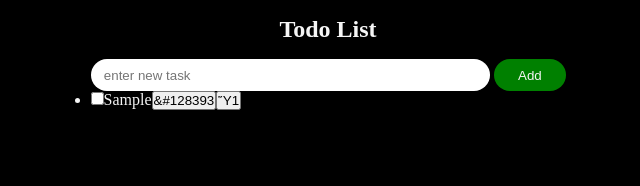
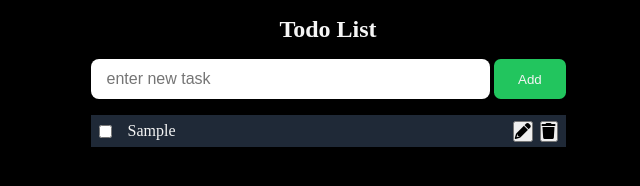
Before and after one commit to Davidmegan/todo, a plain HTML site: page index.html in a window 1280 px wide. Both pictures are taken after typing "Sample" into the empty fields and a click on the button "Add". Shown: the whole page, without its empty margins (312-952 px from the left). Drawn offline with Linux system fonts and the light colour scheme.

Commit message:
added local storage

```diff
--- a/index.html
+++ b/index.html
@@ -5,6 +5,7 @@
     <meta name="viewport" content="width=device-width, initial-scale=1.0">
     <title>Todo</title>
     <link rel="stylesheet" href="styles.css">
+    <link rel="stylesheet" href="https://cdnjs.cloudflare.com/ajax/libs/font-awesome/6.0.0-beta3/css/all.min.css">
 </head>
 <body>
     <section class="container">
--- a/scripts.js
+++ b/scripts.js
@@ -1,35 +1,51 @@
-document.getElementById('add-todo').addEventListener('click', function() {
+function loadTodos() {
+    const todos = JSON.parse(localStorage.getItem('todos')) || [];
+    todos.forEach(todo => {
+        addTodosToDOM(todo.task, todo.isCompleted)
+    });
+}
 
-    const newTask = document.getElementById('todo-input').value.trim();
-    if (newTask=='') {
-        alert("Enter a task");
-        return;
-    }
+function saveTodos() {
+    const todos = []
+    document.querySelectorAll('#todo-list li').forEach(todo => {
+        todos.push({
+            task: todo.querySelector('span').textContent,
+            isCompleted: todo.querySelector('input[type="checkBox"]').checked
+        })
+    })
+    localStorage.setItem('todos',JSON.stringify(todos));
+}
 
+function addTodosToDOM(newTask,isCompleted=false) {
     const newTodo = document.createElement('li');
     const task = document.createElement('span');
     task.textContent = newTask;
 
     const checkBox = document.createElement('input');
     checkBox.type = 'checkbox';
+    checkBox.checked = isCompleted;
+    task.style.textDecoration = checkBox.checked ? 'line-through' : 'none';
     checkBox.addEventListener('click',function() {
         task.style.textDecoration = checkBox.checked ? 'line-through' : 'none';
+        saveTodos();
     })
 
     const updateBtn = document.createElement('button')
-    updateBtn.textContent = '&#128393';
+    updateBtn.innerHTML = '<i class="fa-solid fa-pencil"></i>';
     updateBtn.addEventListener('click',function() {
         const currentTask = task.textContent;
         const updatedTask = prompt('Update task',currentTask);
         if(updatedTask!='') {
             task.textContent = updatedTask;
         }
+        saveTodos();
     })
 
     const deleteBtn = document.createElement('button')
-    deleteBtn.textContent = '\u1F5D1';
+    deleteBtn.innerHTML = '<i class="fa-solid fa-trash"></i>';
     deleteBtn.addEventListener('click',function() {
         newTodo.remove();
+        saveTodos();
     })
 
     newTodo.appendChild(checkBox)
@@ -38,6 +54,18 @@ document.getElementById('add-todo').addEventListener('click', function() {
     newTodo.appendChild(deleteBtn)
 
     document.getElementById('todo-list').appendChild(newTodo)
+}
 
-    document.getElementById('todo-input').value=''
+document.getElementById('add-todo').addEventListener('click', function() {
+
+    const newTask = document.getElementById('todo-input').value.trim();
+    if (newTask=='') {
+        alert("Enter a task");
+        return;
+    }
+    addTodosToDOM(newTask);
+    saveTodos();
+    document.getElementById('todo-input').value='';
 })
+
+document.addEventListener('DOMContentLoaded',loadTodos)
--- a/styles.css
+++ b/styles.css
@@ -1,3 +1,10 @@
+:root {
+    --clr-green500 : #22c55e;
+    --clr-slate200 : #e2e8f0;
+    --clr-red500 : #ef4444;
+    --clr-grey800 : #1f2937;
+}
+
 * {
     margin: 0;
     padding: 0;
@@ -68,32 +75,68 @@ h1 {
     /* display: flex; */
     padding: 0 1em;
     flex: 1;
-    height: 2rem;
-    border-radius: 1rem;
+    height: 2.5rem;
+    font-size: 1rem;
+    border-radius: 0.5em;
     border: none;
 }
 
 #add-todo {
     width: 15%;
-    border-radius: 1rem;
+    border-radius: 0.5em;
     border: none;
-    height: 2rem;
-    background-color: green;
-    padding: 0 1em;
+    height: 2.5rem;
+    background-color: var(--clr-green500);
+    /* padding: 0 1em; */
     color: whitesmoke;
 }
 
 #add-todo:hover {
-    filter: opacity(0.9);
+    filter: brightness(1.25);
     cursor: pointer;
 }
 
 #todo-list {
     display: flex;
-    justify-content: space-between;
+    flex-direction: column;
+    /* justify-content: space-between; */
+    align-items: start;
+    margin-top: 1em;
+    gap: 0.5em;
 }
 
-li .status {
-    text-decoration: none;
-    filter: opacity(0);
+li {
+    list-style: none;
+    display: flex;
+    justify-content: space-between;
+    align-items: center;
+    width: 100%;
+    padding: 0.5em;
+    height: 2rem;
+    /* border: 1px solid red; */
+    background-color: #1f2937;
 }
+
+li span {
+    flex: 1;
+    text-align: left;
+    margin: 0 1em;
+    font-size: 1rem;
+}
+
+li button {
+    margin-left: 0.5em;
+}
+
+i {
+    font-size: 1rem;
+    /* color: var(--clr-slate200); */
+    /* background-color: black; */
+    cursor: pointer;
+    /* border-color: var(--clr-grey800); */
+    /* color: var(--clr-slate200); */
+}
+
+i .fa-trash {
+    color: var(--clr-red-500);
+}
```
